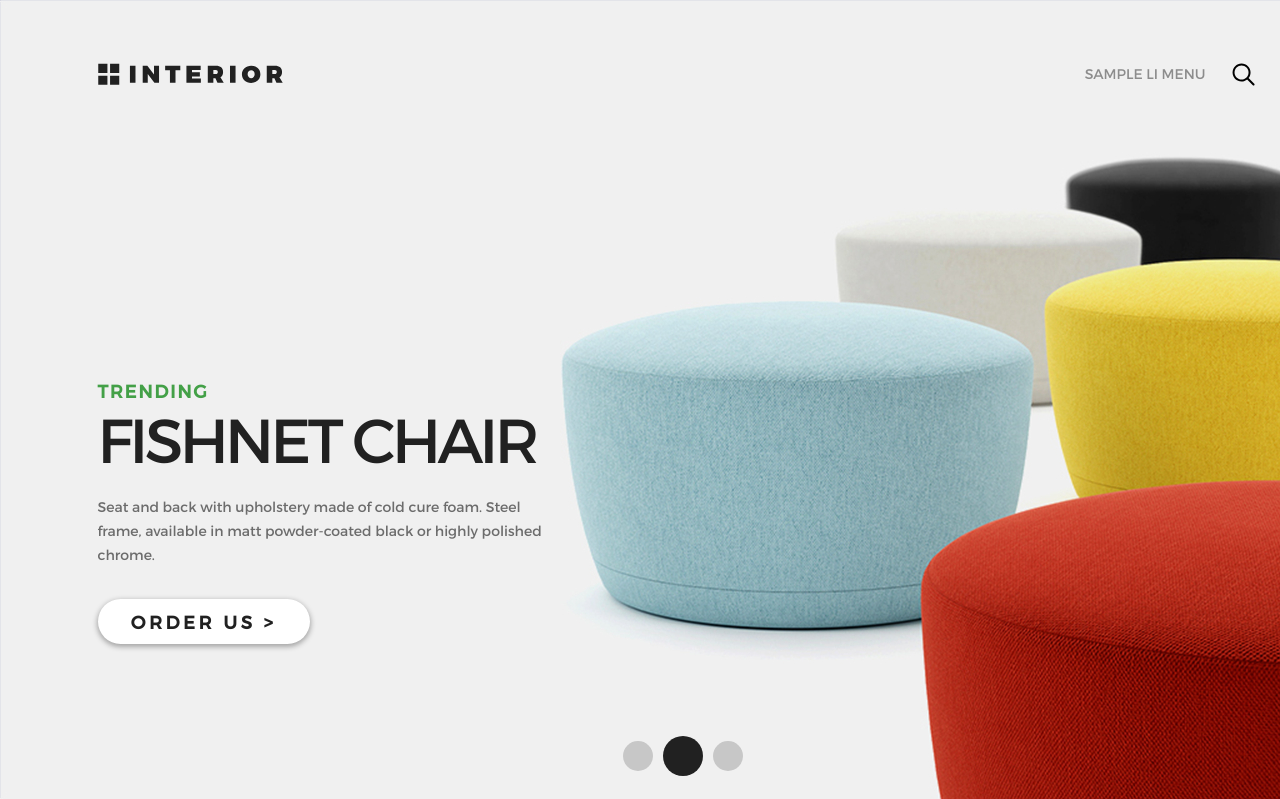
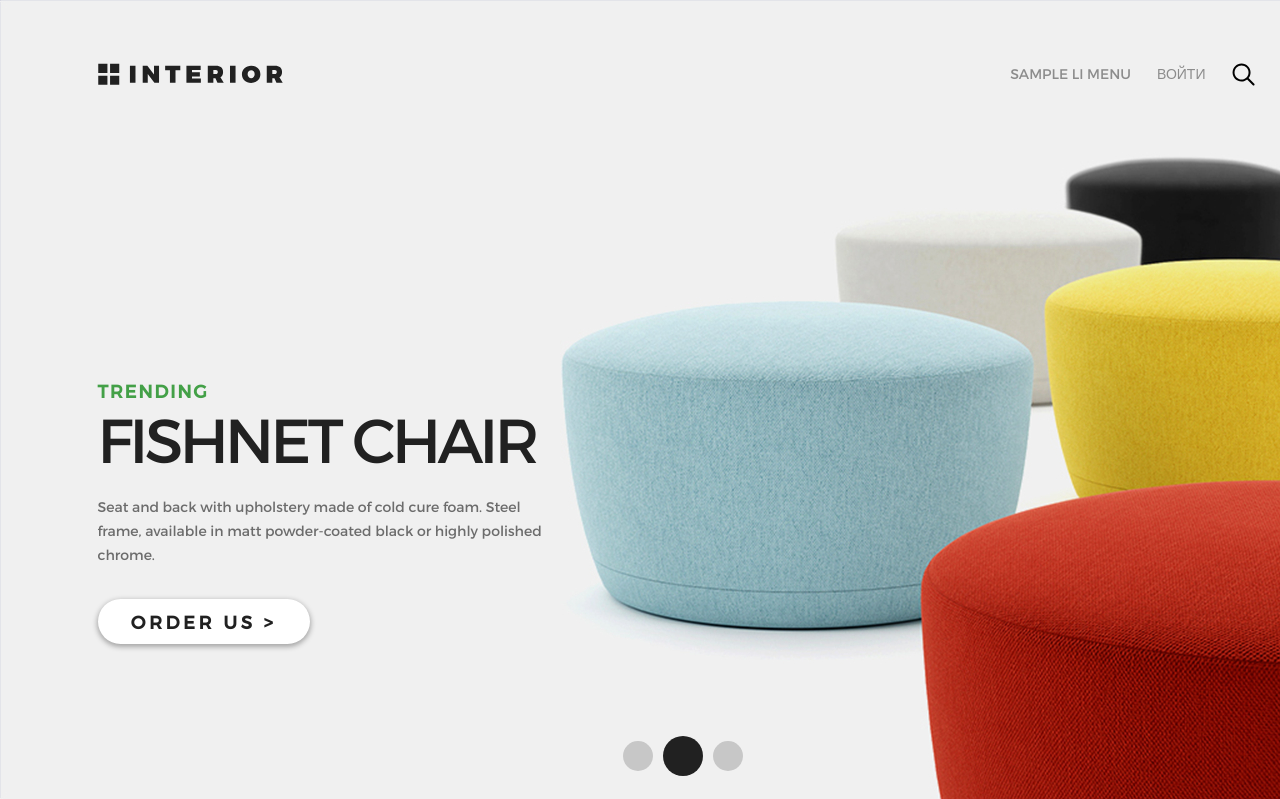
Before and after one commit to Dann38/django_geekshop, a Django app: template geekshop/mainapp/templates/mainapp/index.html in a window 1280 px wide; the page is wider, and only the part inside the window is pictured. Shown: the top 799 px of that part. Run offline with Django 3.2, Linux system fonts and the light colour scheme; the template is opened without the code that fills it: most values are stand-ins (such as "Sample title", 1, 10 or a date in 2020); grey boxes marked "Sample" are stand-in pictures; some libraries are stand-ins or nearby versions.

Commit message:
Теперь можно входить через страницу, сделал кнопки, страница редактирования и регестрации пока не работает

```diff
--- a/geekshop/authapp/urls.py
+++ b/geekshop/authapp/urls.py
@@ -5,5 +5,6 @@ app_name = 'authapp'
 
 urlpatterns = [
     path('login/', authapp.login, name='login'),
-    path('logout/', authapp.logout, name='logout')
+    path('logout/', authapp.logout, name='logout'),
+    path('edit/', authapp.edit, name='edit')
 ]
--- a/geekshop/authapp/views.py
+++ b/geekshop/authapp/views.py
@@ -25,3 +25,7 @@ def login(request):
 def logout(request):
     auth.logout(request)
     return HttpResponseRedirect(reverse('mainapp:main'))
+
+
+def edit(request):
+    pass
--- a/geekshop/mainapp/templates/mainapp/includes/inc_menu.html
+++ b/geekshop/mainapp/templates/mainapp/includes/inc_menu.html
@@ -10,6 +10,20 @@
                 {{li_menu.name}}
             </a></li>
         {% endfor %}
+        {% if user.is_authenticated %}
+            <li>
+                <a href="{% url 'auth:edit' %}" class="menu__link">
+                    {{user.first_name|default:'Пользоваель'}}
+                </a>
+            </li>
+        {% endif %}
+        <li>
+            {% if user.is_authenticated %}
+                <a href="{% url 'auth:logout' %}" class="menu__link">Выйти</a>
+            {% else %}
+                <a href="{% url 'auth:login' %}" class="menu__link">Войти</a>
+            {% endif %}
+        </li>
         <li><a href="#" class="menu__link"><img src="{% static 'img/search.svg' %}" alt="search"></a></li>
     </ul>
 {% endblock %}
```
